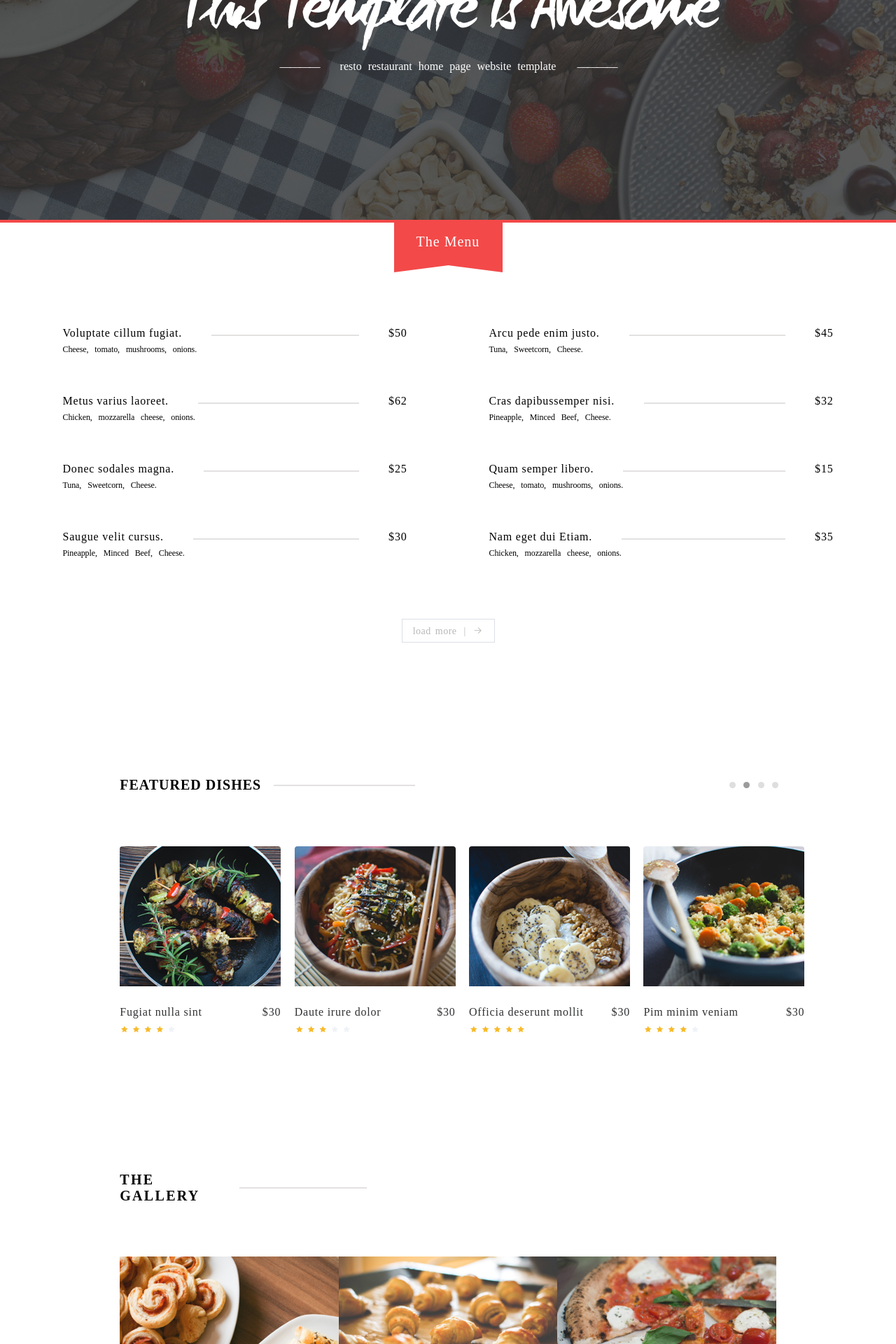
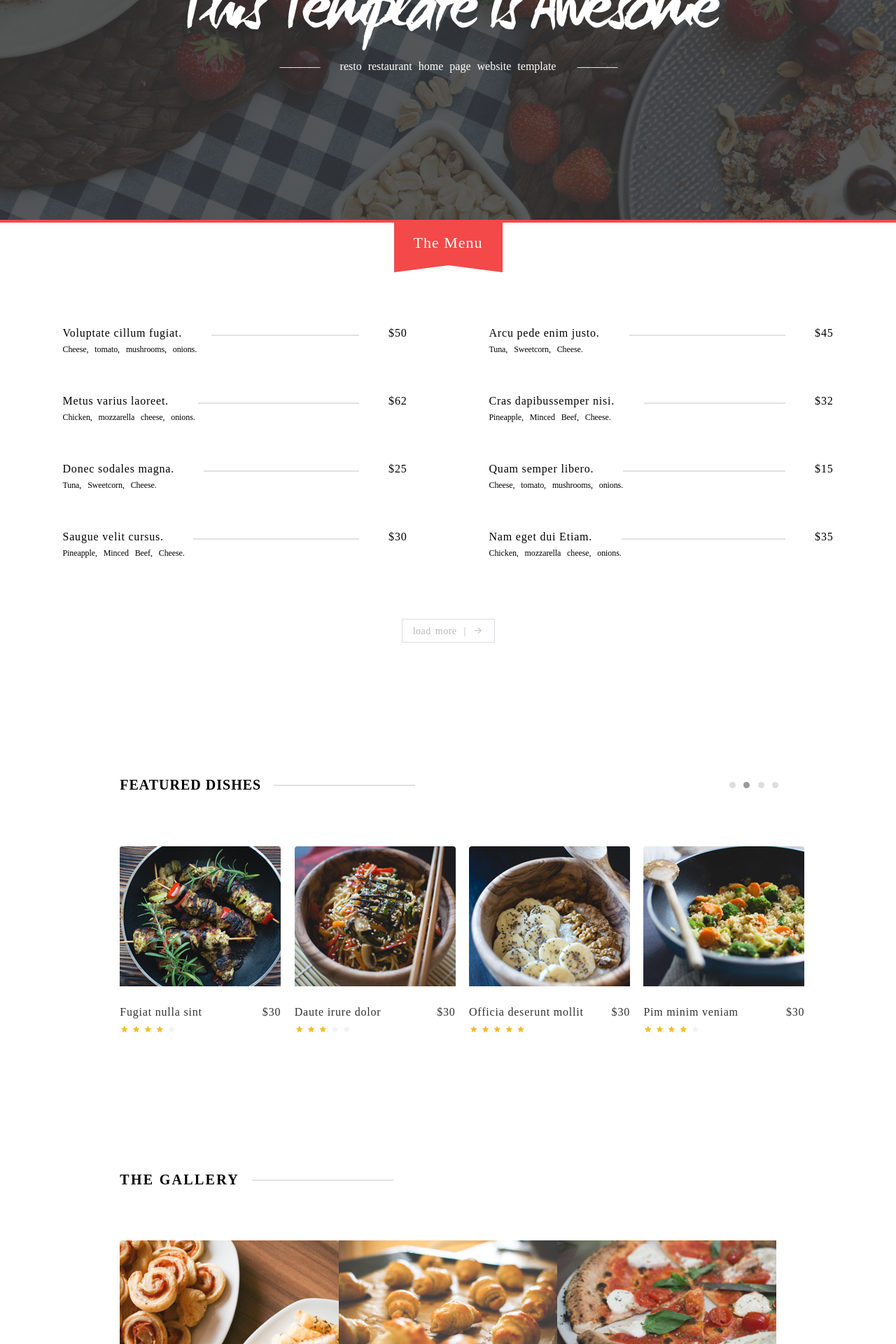
Before and after one commit to Faraks01/Vue-test-task, a Vue app: page / in a window 1280 px wide. Shown: the part 366-2286 px from the top of the page at 70% size. Built offline with nearby package versions, Linux system fonts and the light colour scheme; a web font is replaced by a local one.

Commit message:
Пофиксил layout

```diff
--- a/src/components/Main/DishesMenu.vue
+++ b/src/components/Main/DishesMenu.vue
@@ -130,14 +130,15 @@ export default {
         font-family: "AleoBold";
         font-weight: normal;
         font-style: normal;
-        font-size: 20px;
+        font-size: 22px;
         letter-spacing: 1px;
       }
     }
   }
 
   .menu-container {
-    margin-bottom: 86px;
+		margin: 0 !important;
+    margin-bottom: 86px !important;
 
     & > * {
       width: max-content;
--- a/src/components/Main/DishesShowcase.vue
+++ b/src/components/Main/DishesShowcase.vue
@@ -1,8 +1,8 @@
 <template>
   <el-row tag="section" class="dishes-showcase" type="flex" justify="center" direction="vertical">
     <el-col :span="18">
-      <el-row type="flex" align="middle" class="headline">
-        <el-col :span="22">
+      <el-row type="flex" justify="space-between" align="middle" class="headline">
+        <el-col :span="15">
           <h1 class="title">FEATURED DISHES</h1>
         </el-col>
         <el-col :span="2" type="flex">
@@ -69,7 +69,8 @@ export default {
 
 <style lang="scss" scoped>
 .dishes-showcase {
-  padding: 0 15px;
+	padding: 0 15px;
+	width: 100%;
   .headline {
     margin-bottom: 56px;
     .title {
--- a/src/components/Main/Gallery.vue
+++ b/src/components/Main/Gallery.vue
@@ -2,7 +2,7 @@
   <el-row tag="section" class="gallery" type="flex" justify="center">
     <el-col :span="18">
       <el-row>
-        <el-col class="headline" :span="9">
+        <el-col class="headline" :span="15">
           <h1>THE GALLERY</h1>
         </el-col>
       </el-row>
```
